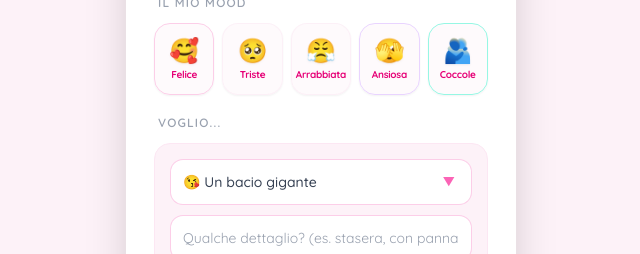
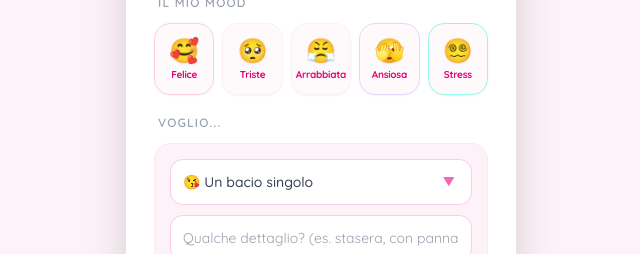
Before and after one commit to giusycrescenzi/sofialink, a React (Vite) app: page / in a window 1280 px wide. Shown: the part 321-575 px from the top of the page, without its empty margins (319-959 px from the left). Built offline with nearby package versions, Linux system fonts and the light colour scheme.

Commit message:
Update request types and emojis in data.ts

```diff
--- a/src/data.ts
+++ b/src/data.ts
@@ -34,8 +34,8 @@ export const MOODS: MoodConfig[] = [
     hoverBg: 'hover:bg-purple-50'
   },
   {
-    type: 'Coccole',
-    emoji: '🫂',
+    type: 'Stress',
+    emoji: '😵‍💫',
     label: 'Bisogno di Coccole',
     color: 'text-teal-500',
     bgGradient: 'from-teal-100 to-emerald-100 border-teal-200 hover:from-teal-200 hover:to-emerald-200',
@@ -44,9 +44,9 @@ export const MOODS: MoodConfig[] = [
 ];
 
 export const REQUEST_OPTIONS: RequestConfig[] = [
-  { type: 'Bacio', label: 'Un bacio gigante', emoji: '😘' },
-  { type: 'Coccole', label: 'Coccole e grattini', emoji: '🫂' },
-  { type: 'Gelato', label: 'Gelato o Dolcetto', emoji: '🍦' },
-  { type: 'Attenzioni', label: 'Tante attenzioni', emoji: '🥺' },
+  { type: 'Bacio', label: 'Un bacio singolo', emoji: '😘' },
+  { type: 'Foto', label: 'Pensi solo a quello', emoji: '😏' },
+  { type: 'Cibo', label: 'Il Mc fa male', emoji: '🐮' },
+  { type: 'Attenzioni', label: 'Tante attenzioni', emoji: '🐰' },
   { type: 'Altro', label: 'Qualcos\'altro...', emoji: '✨' }
 ];
```
